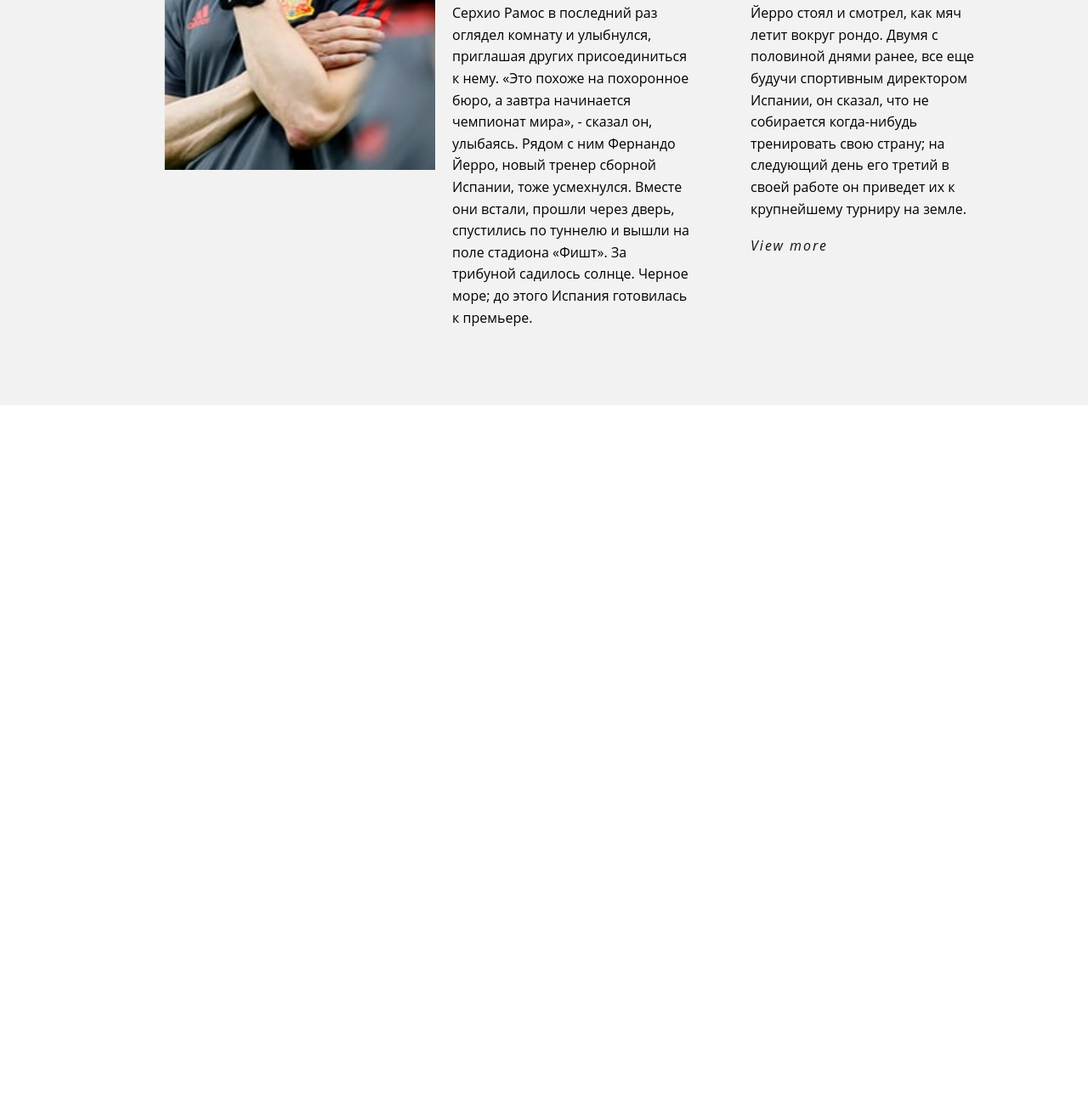
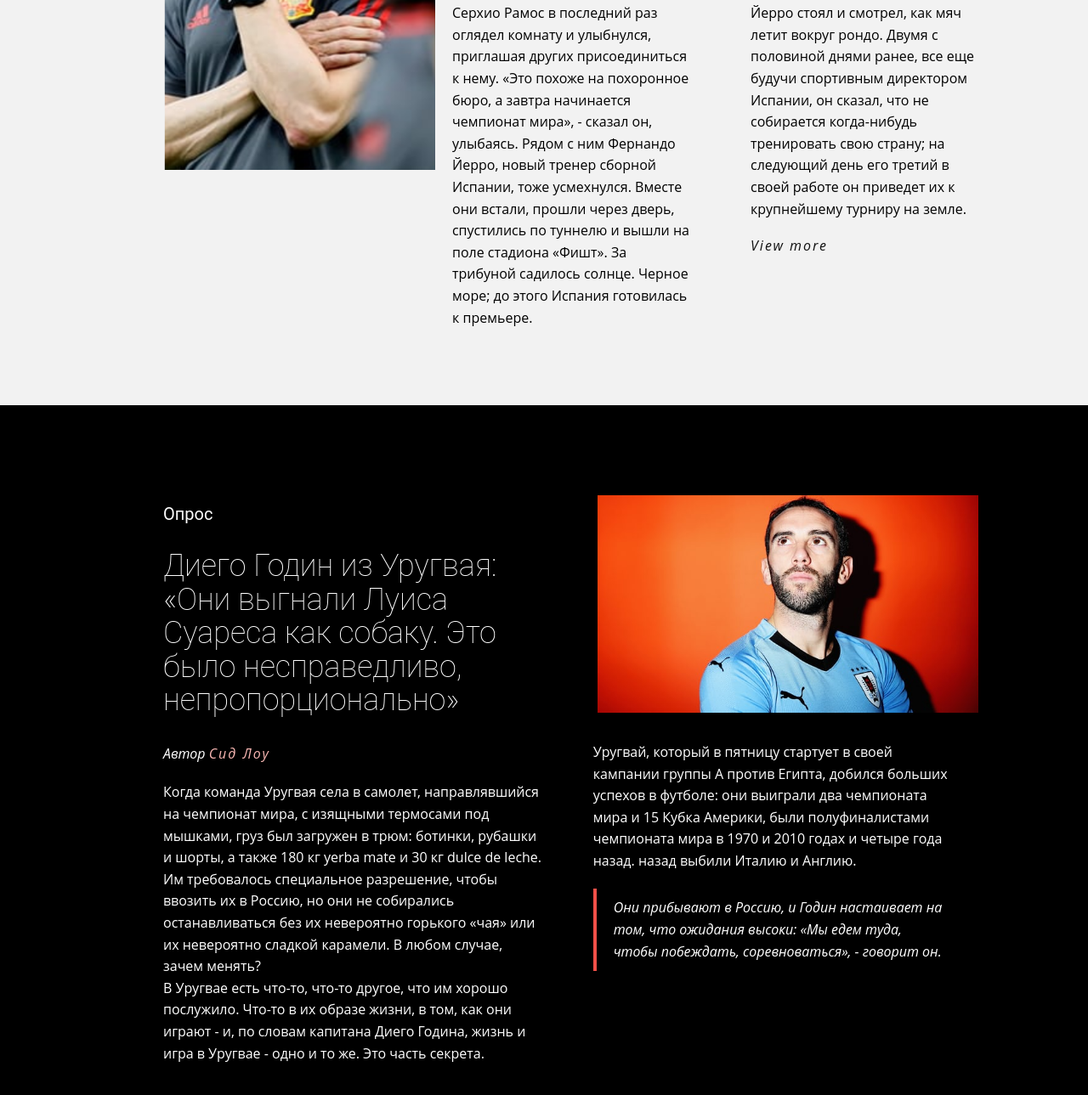
Before and after one commit to AlexeyMaz/WEB, a plain HTML site: page index.html in a window 1280 px wide. Shown: the part 3246-4535 px from the top of the page at 85% size. Before the commit the page ends 3723 px from the top, so only its background shows below. Drawn offline with Linux system fonts and the light colour scheme.

Commit message:
7 секция

```diff
--- a/index.html
+++ b/index.html
@@ -84,7 +84,7 @@
                 <h1 id="h1_2">5:0</h1>
             </div>
 
-            <div id="sec4_bottom_div">
+            <div class="sec4_bottom_div">
                 <div class="sec4_bottom_divs">
                     <h2 class="h2_countries">Россия</h2>
                     <p id="p_4">Юрия Газинского 12
@@ -126,7 +126,7 @@
             <img id="ramos_img" src="/images/ramos.png" alt="">
         </div>
 
-        <div id="sec6_right_col">
+        <div class="sec6_right_col">
             <div id="sec6_top_div">
                 <h2 id="h2_5">Серхио Рамос призывает Испанию не обращать внимания на беспорядки перед столкновением в
                     Португалии</h2>
@@ -134,8 +134,7 @@
                     мира, и в составе команды нет разделения.</p>
             </div>
 
-            <div id="sec4_bottom_div">
-                <!--                <div id="sec6_bottom_divs" class="sec4_bottom_divs">-->
+            <div class="sec4_bottom_div">
                 <div id="sec6_bottom_left_div">
                     <p id="p_6">
                         Серхио Рамос в последний раз оглядел комнату и улыбнулся, приглашая других
@@ -159,7 +158,38 @@
                     <a href="#" class="view_more_link">View more</a>
                 </div>
             </div>
-            <!--            </div>-->
+        </div>
+    </div>
+</section>
+
+<!--7-->
+<section id="sec7">
+    <div class="block">
+        <div class="sec6_right_col" id="sec7_left_div">
+            <h5 id="h5_1">Опрос</h5>
+            <h2>Диего Годин из Уругвая: «Они выгнали Луиса Суареса как собаку. Это было несправедливо,
+                непропорционально»</h2>
+            <p id="p_7">Автор <a href="https://www.theguardian.com/profile/sidlowe" class="view_more_link" id="author">
+                Сид Лоу </a></p>
+            <p id="p_8">Когда команда Уругвая села в самолет, направлявшийся на чемпионат мира, с
+                изящными термосами под мышками, груз был загружен в трюм: ботинки, рубашки и шорты, а также 180 кг yerba
+                mate и 30 кг dulce de leche.
+                Им требовалось специальное разрешение, чтобы ввозить их в Россию, но они не собирались останавливаться
+                без их невероятно горького «чая» или их невероятно сладкой карамели. В любом случае, зачем менять? <br>
+                В Уругвае есть что-то,
+                что-то другое, что им хорошо послужило. Что-то в их образе жизни, в том, как они играют - и, по словам
+                капитана Диего Година, жизнь и игра в Уругвае - одно и то же. Это часть секрета. <br></p>
+        </div>
+
+        <div class="sec7_right_col" id="sec6_right_col">
+            <img src="/images/godin.jpeg" alt="" id="godin_img">
+            <p id="p_9">Уругвай, который в пятницу стартует в своей кампании группы А против Египта, добился больших
+                успехов в
+                футболе: они выиграли два чемпионата мира и 15 Кубка Америки, были полуфиналистами чемпионата мира в
+                1970 и 2010 годах и четыре года назад. назад выбили Италию и Англию. </p>
+            <blockquote>Они прибывают в Россию, и Годин настаивает на
+                том, что ожидания высоки: «Мы едем туда, чтобы побеждать, соревноваться», - говорит он.
+            </blockquote>
         </div>
     </div>
 </section>
--- a/styles/style.css
+++ b/styles/style.css
@@ -205,7 +205,7 @@ p {
     margin: 20px 16px 7px 16px;
 }
 
-#sec4_bottom_div {
+.sec4_bottom_div {
     width: 60%;
     display: flex;
 }
@@ -255,40 +255,22 @@ p {
 }
 
 #sec6_left_col {
-    /*width: 40vw;*/
-    /*min-width: 40vw;*/
-    /*flex: 0 0 33.33333333%;*/
-    /*max-width: 33.33333333%;*/
-    /*display: block;*/
     width: 100%;
     display: flex;
 }
 
 #ramos_img {
-    /*width: 40vw;*/
-    /*min-width: 40vw;*/
-
-    /*height: 35vw;*/
-    /*min-height: 35vw;*/
-    /*min-height: 50%;*/
-
-    /*width: 100%;*/
-    /*height: 100%;*/
-    /*min-height: 100%;*/
-    /*max-width: 100%;*/
     width: 25vw;
     min-width: 25vw;
     height: 40vw;
     min-height: 40vw;
-
 }
 
-#sec6_right_col {
+.sec6_right_col {
     min-width: 80%;
 }
 
 #sec6_top_div {
-    /*max-height: 30%;*/
     padding-left: 25px;
     position: relative;
     flex: 1;
@@ -318,7 +300,87 @@ p {
 /*}*/
 
 #sec6_bottom_right_div {
-
     min-width: 70%;
     padding-left: 50px;
 }
+
+#sec7 {
+    background-color: black;
+    padding-top: 61px;
+    padding-bottom: 61px;
+}
+
+#h5_1 {
+    color: #ffffff;
+    font-family: Roboto, sans-serif;
+    font-weight: 400;
+    font-size: 1.25rem;
+    line-height: 1.2;
+
+    position: relative;
+    margin: 55px 20px 0 0;
+}
+
+#h2_6 {
+    position: relative;
+    margin: 20px 20px 0;
+    font-weight: 400;
+    word-wrap: break-word;
+}
+
+#p_7 {
+    position: relative;
+    font-style: italic;
+    margin: 20px 20px 0 0;
+}
+
+#author {
+    color: #f9b7b3;
+}
+
+#p_8 {
+    position: relative;
+    margin: 20px 20px 55px 0;
+}
+
+#sec7_left_div {
+    color: white;
+    min-width: 52%;
+}
+
+#godin_img {
+    width: 35vw;
+    min-width: 35vw;
+    height: 20vw;
+    min-height: 20vw;
+}
+
+.sec7_right_col {
+    margin-top: 5%;
+    min-width: 50%;
+    padding-left: 5%;
+}
+
+#p_9 {
+    color: #ffffff;
+    position: relative;
+    margin: 30px 20px 0 -5px;
+}
+
+blockquote {
+    position: relative;
+    margin: 20px 20px 55px -5px;
+    font-family: 'Open Sans',sans-serif !important;
+    word-wrap: break-word;
+    border-color: #f15048;
+    font-style: italic;
+    border-width: 4px;
+    padding: 10px 20px;
+    color: #ffffff;
+    font-size: 1rem;
+    line-height: 1.6;
+    border-top-width: 0 !important;
+    border-right-width: 0 !important;
+    border-bottom-width: 0 !important;
+    border-style: solid;
+}
```
